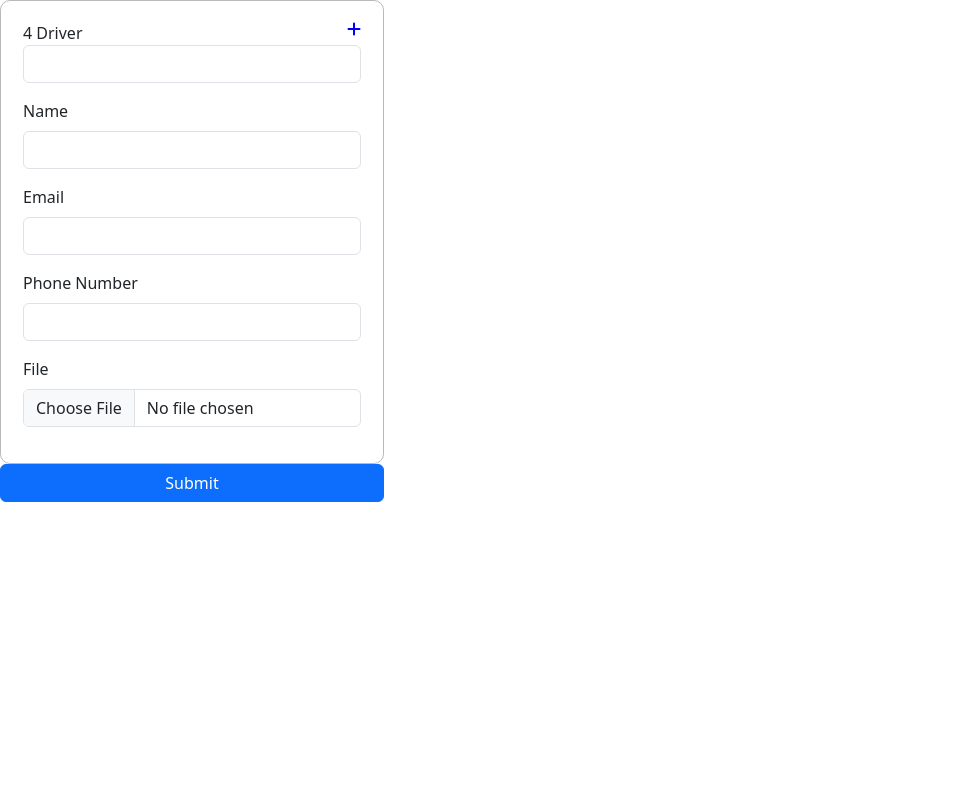
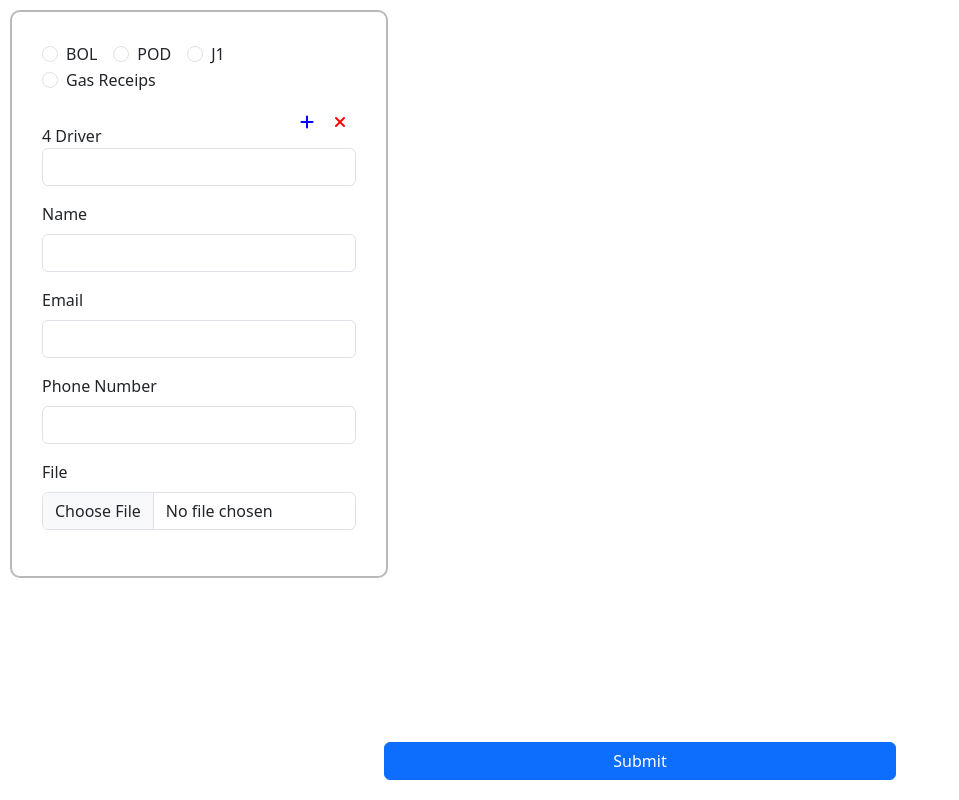
Before and after one commit to sebasOseaYo/Form, a React (Vite) app in the folder drivers-form/: page / in a window 1280 px wide. Shown: the whole page, without its empty margins (0-959 px from the left). Built offline with nearby package versions, Linux system fonts and the light colour scheme.

Commit message:
styles and structure

```diff
--- a/drivers-form/src/components/Form/form.css
+++ b/drivers-form/src/components/Form/form.css
@@ -5,19 +5,26 @@
 
 .form-container {
     border-radius: 10px;
-    border: 1px solid rgb(185, 185, 185);
+    border: 2px solid rgb(185, 185, 185);
     width: 30%;
-    padding: 20px;
-    display: flex;
-    align-items: center;
-    justify-content: center;
+    padding: 30px;
 }
 
-form button {
-    width: 100%;
+.form-checker {
+    margin-bottom: 10px;
+}
+
+.utilities {
+    padding: 10px;
 }
 
 .fa-solid.fa-plus {
     color: blue;
     float: right;
+    margin-right: 20px;
 }
+
+.fa-solid.fa-xmark {
+    float: right;
+    color: red;
+}
--- a/drivers-form/src/components/Form/form.jsx
+++ b/drivers-form/src/components/Form/form.jsx
@@ -6,27 +6,49 @@ const form = () => {
         <>
             <div className="page-container">
                 <div className="form-container">
+                    <div className="form-checker">
+                        <div class="form-check form-check-inline">
+                            <input class="form-check-input" type="radio" name="inlineRadioOptions" id="inlineRadio1" value="option1" />
+                            <label class="form-check-label" for="inlineRadio1">BOL</label>
+                        </div>
+                        <div class="form-check form-check-inline">
+                            <input class="form-check-input" type="radio" name="inlineRadioOptions" id="inlineRadio2" value="option2" />
+                            <label class="form-check-label" for="inlineRadio2">POD</label>
+                        </div>
+                        <div class="form-check form-check-inline">
+                            <input class="form-check-input" type="radio" name="inlineRadioOptions" id="inlineRadio3" value="option3" />
+                            <label class="form-check-label" for="inlineRadio3">J1</label>
+                        </div>
+                        <div class="form-check form-check-inline">
+                            <input class="form-check-input" type="radio" name="inlineRadioOptions" id="inlineRadio3" value="option3" />
+                            <label class="form-check-label" for="inlineRadio3">Gas Receips</label>
+                        </div>
+                    </div>
+
                     <form>
-                        <i class="fa-solid fa-plus"></i>
+                        <div className="utilities">
+                            <i class="fa-solid fa-xmark"></i>
+                            <i class="fa-solid fa-plus"></i>
+                        </div>
                         <div className="mb-3">
                             <la className="form-label">4 Driver</la>
-                            <input type="fordriver" required className="form-control" id="exampleInputEmail1" />
+                            <input type="fordriver" required className="form-control" />
                         </div>
                         <div className="mb-3">
                             <label className="form-label">Name</label>
-                            <input type="name" required className="form-control" id="exampleInputPassword1" />
+                            <input type="name" required className="form-control" />
                         </div>
                         <div className="mb-3">
                             <label className="form-label">Email</label>
-                            <input type="email" required className="form-control" id="exampleInputPassword1" />
+                            <input type="email" required className="form-control" />
                         </div>
                         <div className="mb-3">
                             <label className="form-label">Phone Number</label>
-                            <input type="number" required className="form-control" id="exampleInputPassword1" />
+                            <input type="number" required className="form-control" />
                         </div>
                         <label className="form-label">File</label>
                         <div class="input-group mb-3">
-                            <input type="file" required class="form-control" id="inputGroupFile02" />
+                            <input type="file" required class="form-control" />
                         </div>
                     </form>
                 </div>
--- a/drivers-form/src/pages/Forms/forms.css
+++ b/drivers-form/src/pages/Forms/forms.css
@@ -1,8 +1,14 @@
 .form-render {
+    padding: 10px;
     width: 100%;
     height: 100%;
+    display: flex;
+    align-items: center;
+    justify-content: center;
 }
 
 .form-render button {
-    width: 30%;
+    position: absolute;
+    width: 40%;
+    bottom: 20px;
 }
```
